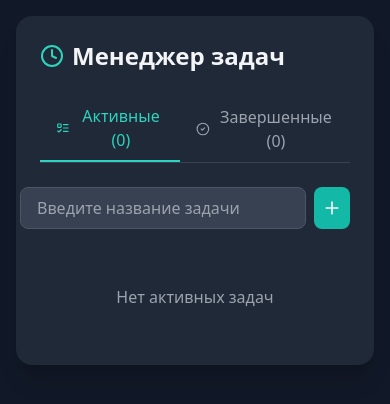
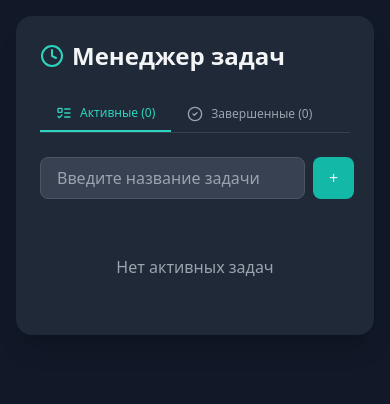
Before and after one commit to Shk1Alex/task_manager_TS-React, a React (Vite) app: page / in a window 390 px wide. Shown: the top 404 px of the page. Built offline with nearby package versions, Linux system fonts and the light colour scheme.

Commit message:
button changes final

```diff
--- a/capacitor.config.json
+++ b/capacitor.config.json
@@ -0,0 +1,6 @@
+{
+  "appId": "com.example.app",
+  "appName": "task_manager_app",
+  "webDir": "dist",
+  "bundledWebRuntime": false
+}
--- a/src/App.tsx
+++ b/src/App.tsx
@@ -203,7 +203,7 @@ function App() {
           </h1>
 
           {/* Tabs */}
-          <div className="flex mb-6 border-b border-gray-700">
+          <div className="flex mb-6 border-b border-gray-700 tabs">
             <button
               className={`px-4 py-2 font-medium ${
                 activeTab === 'active'
@@ -273,7 +273,7 @@ function App() {
                       type="submit"
                       className="px-4 py-2 bg-teal-500 text-white rounded-lg hover:bg-teal-600"
                     >
-                      Добавить
+                      +
                     </button>
                   </div>
                 </form>
@@ -284,7 +284,7 @@ function App() {
           {/* Add Task Form */}
           {activeTab === 'active' && (
             <form onSubmit={addTask} className="mb-6">
-              <div className="flex gap-2 forms">
+              <div className="flex gap-2">
                 <input
                   type="text"
                   value={newTaskTitle}
@@ -295,9 +295,9 @@ function App() {
                 />
                 <button
                   type="submit"
-                  className="p-2 bg-teal-500 text-gray-100 rounded-lg hover:bg-teal-600 transition-colors"
+                  className="px-4 py-2 bg-teal-500 text-gray-100 rounded-lg hover:bg-teal-600 transition-colors"
                 >
-                  <Plus className="w-5 h-5" />
+                  +
                 </button>
               </div>
             </form>
--- a/src/index.css
+++ b/src/index.css
@@ -33,7 +33,8 @@
   .task-manager .task .actions {
     display: flex;
     gap: 0.25rem;
-    justify-content: flex-end;
+    justify-content: center;
+    flex-wrap: wrap;
   }
 
   .task-manager .task .actions button {
@@ -58,12 +59,11 @@
 
 @media (max-width: 420px) {
 
-.text-lg {
+  .text-lg {
     font-size: 1rem !important;
+  }
+
+  .tabs {
+    font-size: 12px !important;
+  }
 }
-
-.forms {
-margin-left: -20px;
-}
-
-}
```
Also changed, not shown: 1 other file (tests, documents, lock files or other folders).
